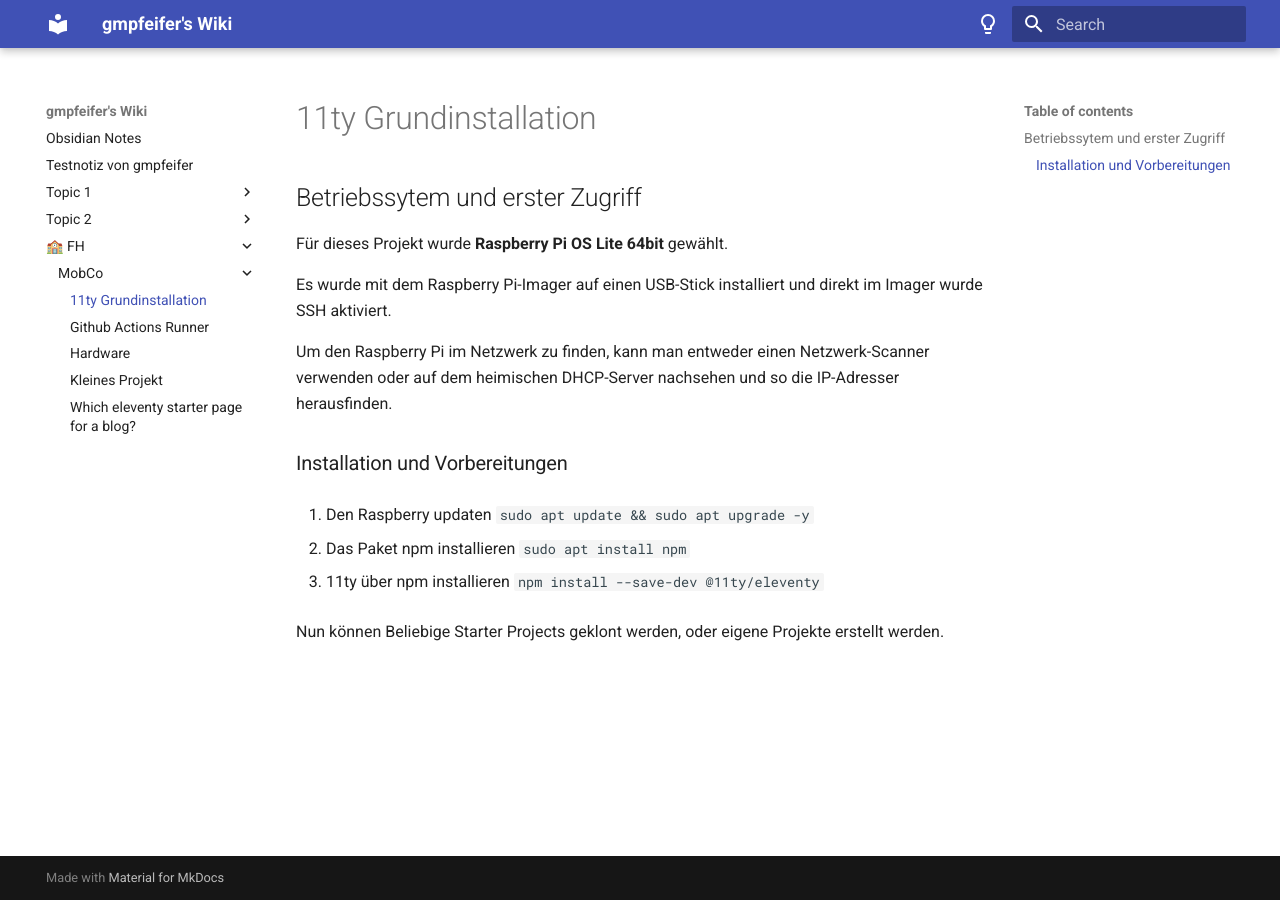
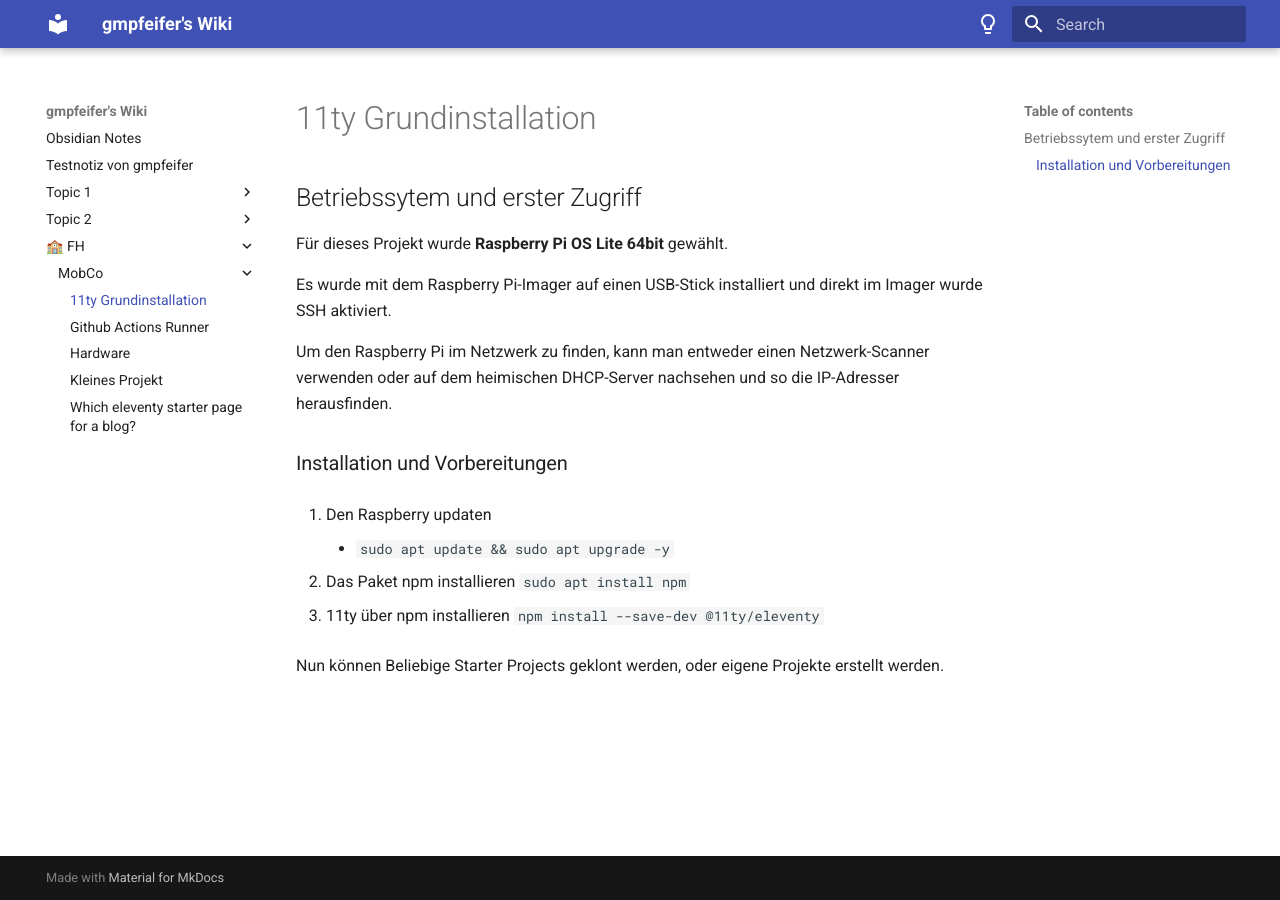
Before and after one commit to gmpfeifer/gmpfeifer-mkdocs, an MkDocs documentation site: the page built from docs/🏫 FH/MobCo/11ty Grundinstallation.md, in a window 1280 px wide. Built offline with MkDocs 1.6.1 and Material for MkDocs 9.7.7, drawn with Linux system fonts in a browser that asks for light colours.

````diff
--- a/docs/🏫 FH/MobCo/11ty Grundinstallation.md
+++ b/docs/🏫 FH/MobCo/11ty Grundinstallation.md
@@ -9,9 +9,8 @@ Um den Raspberry Pi im Netzwerk zu finden, kann man entweder einen Netzwerk-Scan
 
 ### Installation und Vorbereitungen
 1. Den Raspberry updaten
-   ```
-   sudo apt update && sudo apt upgrade -y
-   ```
+	-  ```sudo apt update && sudo apt upgrade -y```
+
 
 2. Das Paket npm installieren
    ```
````
